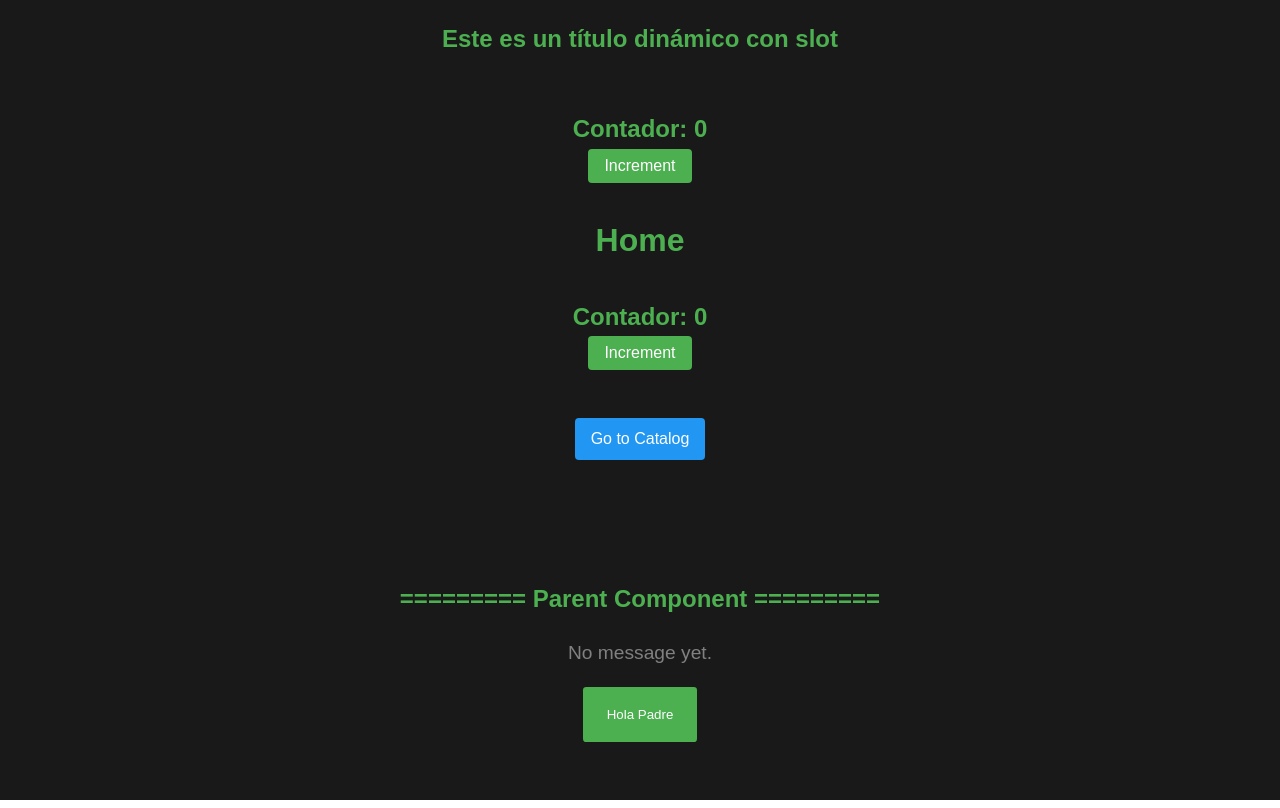
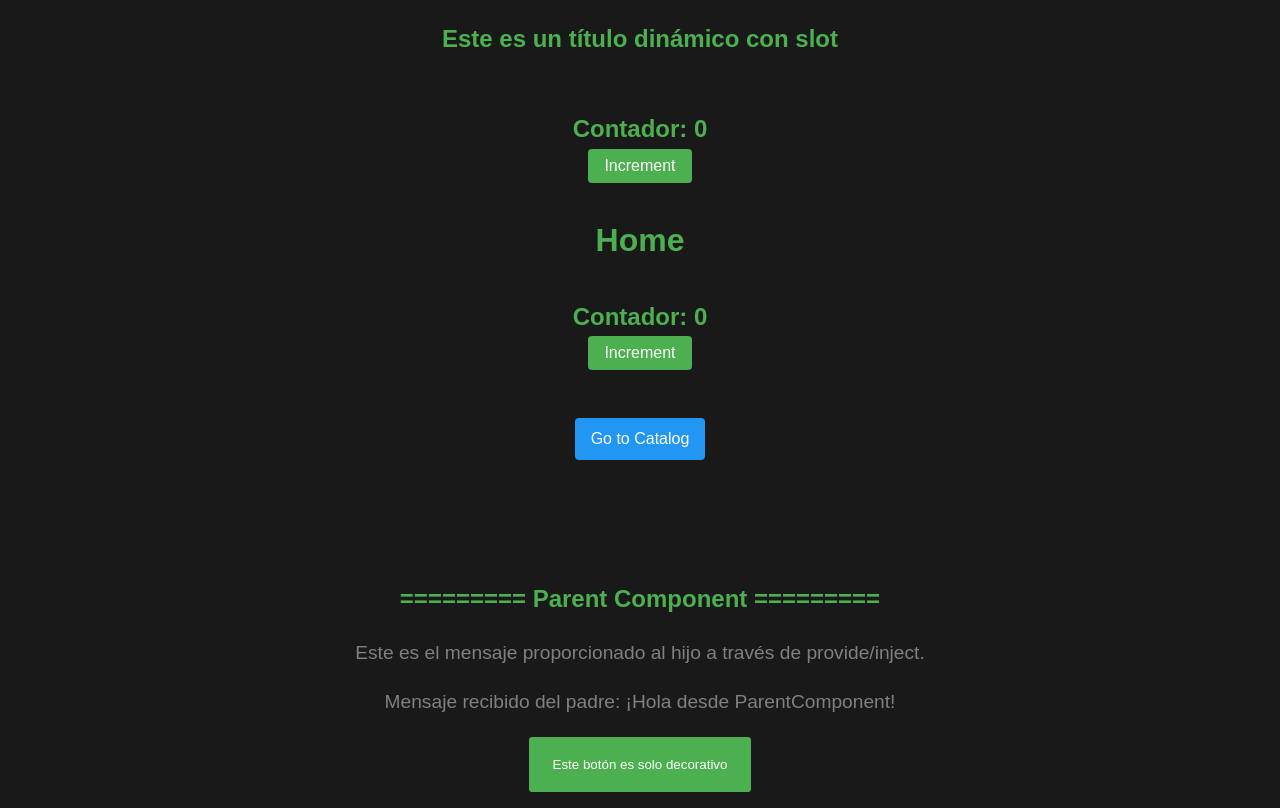
Before and after one commit to deividko/vue-exercises, a Vue app: page / in a window 1280 px wide. Built offline with nearby package versions, Linux system fonts and the light colour scheme; the HTML template or start-up script is replaced by a standard one.

Commit message:
jercicio 9 Vue, Inject + Provide

```diff
--- a/src/components/ChildComponent.vue
+++ b/src/components/ChildComponent.vue
@@ -1,21 +1,22 @@
 <script lang="ts">
-import { defineComponent } from "vue";
+import { defineComponent, inject } from "vue";
 
 export default defineComponent({
   name: "ChildComponent",
-  emits: ["greet"],
-  methods: {
-    emitGreet() {
-      this.$emit("greet", "Hola padre!");
-    },
+  setup() {
+    const parentMessage = inject<string>("parentMessage");
+    return { parentMessage };
   },
 });
 </script>
 
 <template>
   <div class="child-component">
-    <button class="child-component__button" @click="emitGreet">
-      Hola Padre
+    <p class="child-component__message">
+      Mensaje recibido del padre: {{ parentMessage || "No hay mensaje." }}
+    </p>
+    <button class="child-component__button">
+      Este botón es solo decorativo
     </button>
   </div>
 </template>
@@ -24,6 +25,12 @@ export default defineComponent({
 .child-component {
   text-align: center;
   margin: 1em 0;
+
+  &__message {
+    margin-bottom: 1em;
+    font-size: 1.2em;
+    color: $txt-grey;
+  }
 
   &__button {
     padding: 1.5em 1.8em;
--- a/src/components/ParentComponent.vue
+++ b/src/components/ParentComponent.vue
@@ -1,5 +1,5 @@
 <script lang="ts">
-import { defineComponent } from "vue";
+import { defineComponent, provide } from "vue";
 import ChildComponent from "./ChildComponent.vue";
 
 export default defineComponent({
@@ -7,15 +7,9 @@ export default defineComponent({
   components: {
     ChildComponent,
   },
-  data() {
-    return {
-      messageFromChild: "",
-    };
-  },
-  methods: {
-    handleGreet(message: string) {
-      this.messageFromChild = message;
-    },
+  setup() {
+    const parentMessage = "¡Hola desde ParentComponent!";
+    provide("parentMessage", parentMessage);
   },
 });
 </script>
@@ -24,9 +18,9 @@ export default defineComponent({
   <section class="parent-component">
     <h2 class="parent-component__title">========= Parent Component =========</h2>
     <p class="parent-component__message">
-      {{ messageFromChild || "No message yet." }}
+      Este es el mensaje proporcionado al hijo a través de provide/inject.
     </p>
-    <ChildComponent @greet="handleGreet" />
+    <ChildComponent />
   </section>
 </template>
 
```
